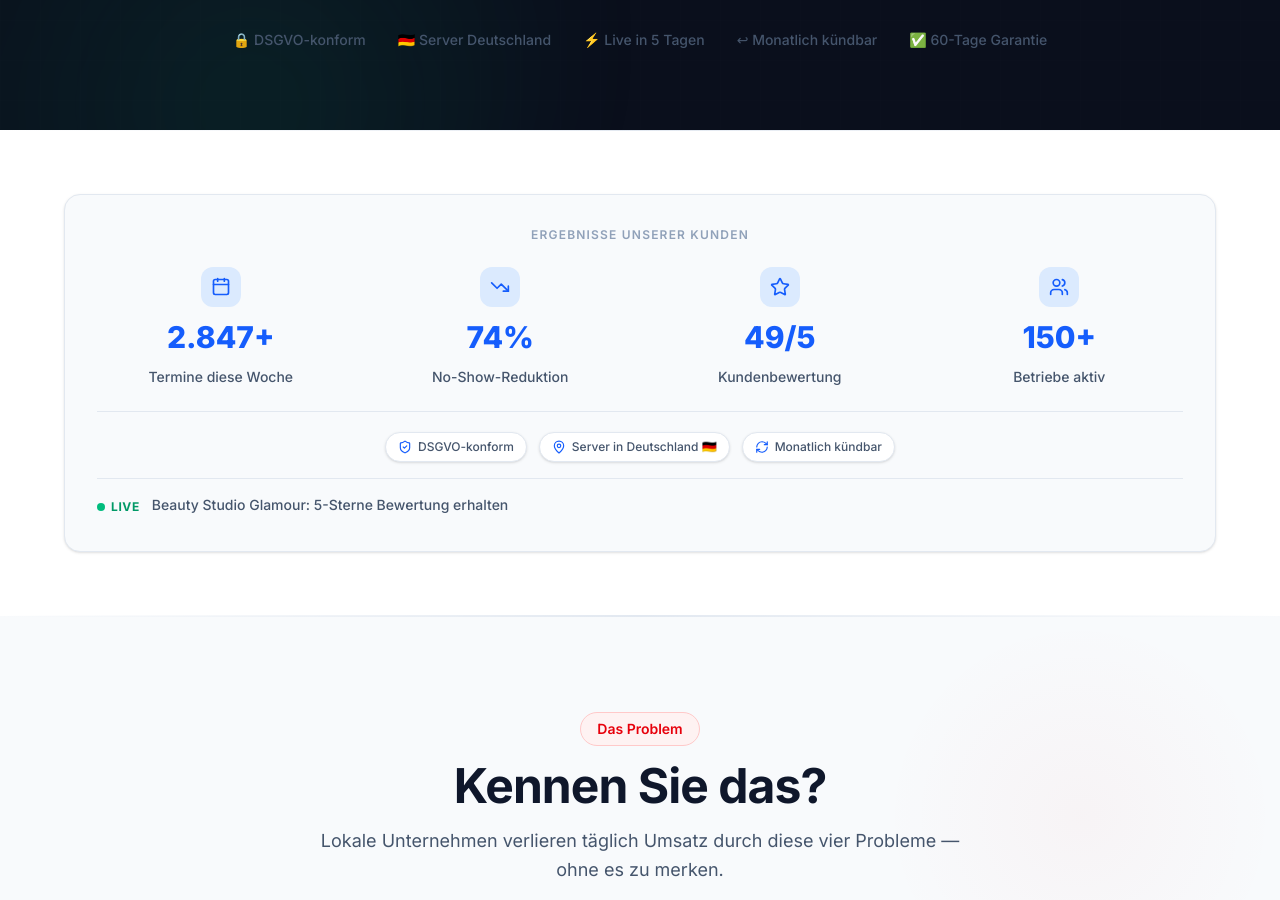
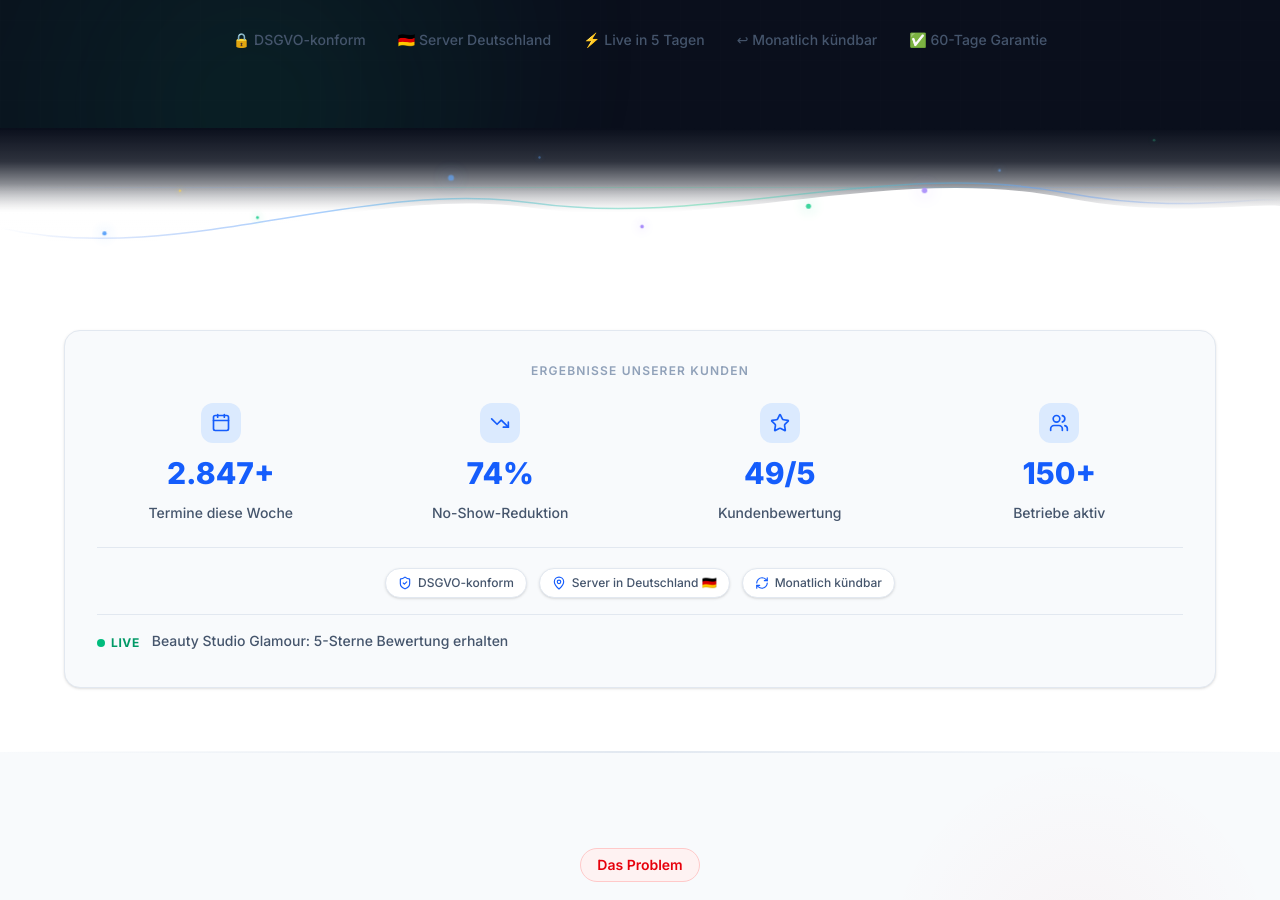
Before and after one commit to Isaledeals/ai-growth-system, a Next.js app: page / in a window 1280 px wide. Shown: the part 980-1880 px from the top of the page. Built offline with nearby package versions, Linux system fonts and the light colour scheme.

Commit message:
feat: Aufwind section transition — SVG wave + rising particles dark→light

```diff
--- a/app/globals.css
+++ b/app/globals.css
@@ -303,6 +303,15 @@ h1, h2, h3 {
   50%      { transform: translate(20px, -25px) scale(1.1); opacity: 1; }
 }
 
+/* ===== SectionTransition: Aufwind Rising Particles ===== */
+@keyframes aufwind-rise {
+  0%   { transform: translateY(0px) scale(0.8); opacity: 0; }
+  15%  { opacity: 1; }
+  50%  { transform: translateY(-55px) scale(1.1); opacity: 0.9; }
+  85%  { opacity: 0.4; }
+  100% { transform: translateY(-110px) scale(0.6); opacity: 0; }
+}
+
 /* ===== Accessibility ===== */
 
 *:focus-visible {
--- a/app/page.tsx
+++ b/app/page.tsx
@@ -1,6 +1,7 @@
 import dynamic from "next/dynamic";
 import Navbar from "@/components/marketing/Navbar";
 import HeroSection from "@/components/marketing/HeroSection";
+import SectionTransition from "@/components/marketing/SectionTransition";
 import Footer from "@/components/marketing/Footer";
 import ClientOverlays from "@/components/marketing/ClientOverlays";
 import FAQSchema from "@/components/marketing/FAQSchema";
@@ -23,6 +24,7 @@ export default function Home() {
       <Navbar />
       <main>
         <HeroSection />
+        <SectionTransition />
         <SocialProofBar />
         <ProblemSection />
         <ModulesSection />
--- /dev/null
+++ b/components/marketing/SectionTransition.tsx
@@ -0,0 +1,110 @@
+'use client'
+
+/**
+ * SectionTransition — Dark → Light
+ *
+ * Visualisiert den "Aufwind"-Moment:
+ * Energie steigt aus dem dunklen Hero in den hellen Content.
+ * - SVG-Welle: weißes Feld wölbt sich nach oben (wie Luft die hebt)
+ * - Aufsteigende Leuchtpartikel die durch den Übergang driften
+ * - Gradient-Fade der die harte Kante weich macht
+ */
+
+const particles = [
+  { left: '8%',  delay: '0s',   size: 5,  color: '#60A5FA', dur: '3.2s' },
+  { left: '20%', delay: '0.6s', size: 3,  color: '#34D399', dur: '2.8s' },
+  { left: '35%', delay: '1.1s', size: 6,  color: '#60A5FA', dur: '3.5s' },
+  { left: '50%', delay: '0.3s', size: 4,  color: '#A78BFA', dur: '3.0s' },
+  { left: '63%', delay: '0.9s', size: 5,  color: '#34D399', dur: '2.6s' },
+  { left: '78%', delay: '0.4s', size: 3,  color: '#60A5FA', dur: '3.8s' },
+  { left: '90%', delay: '1.4s', size: 4,  color: '#34D399', dur: '2.9s' },
+  { left: '14%', delay: '1.8s', size: 2,  color: '#FCD34D', dur: '3.3s' },
+  { left: '42%', delay: '2.1s', size: 3,  color: '#60A5FA', dur: '2.7s' },
+  { left: '72%', delay: '1.5s', size: 5,  color: '#A78BFA', dur: '3.6s' },
+]
+
+export default function SectionTransition() {
+  return (
+    <div
+      className="pointer-events-none relative z-10 overflow-hidden"
+      style={{ height: '140px', marginTop: '-2px', marginBottom: '-2px' }}
+      aria-hidden="true"
+    >
+      {/* Dark → transparent gradient fade (top half) */}
+      <div
+        className="absolute inset-x-0 top-0"
+        style={{
+          height: '60%',
+          background: 'linear-gradient(to bottom, #0A0F1C 0%, rgba(10,15,28,0.85) 40%, transparent 100%)',
+        }}
+      />
+
+      {/* White → transparent gradient fade (bottom half) */}
+      <div
+        className="absolute inset-x-0 bottom-0"
+        style={{
+          height: '60%',
+          background: 'linear-gradient(to top, #FFFFFF 0%, rgba(255,255,255,0.9) 40%, transparent 100%)',
+        }}
+      />
+
+      {/* SVG Wave — white wölbt sich nach oben (Aufwind-Form) */}
+      <svg
+        viewBox="0 0 1440 140"
+        preserveAspectRatio="none"
+        xmlns="http://www.w3.org/2000/svg"
+        className="absolute inset-0 h-full w-full"
+      >
+        {/* Glowing blue line along the wave crest */}
+        <path
+          d="M0,100 C200,140 400,50 600,75 C800,100 1000,30 1200,65 C1320,85 1400,70 1440,72"
+          fill="none"
+          stroke="url(#wave-glow)"
+          strokeWidth="1.5"
+          opacity="0.6"
+        />
+        {/* Main white wave fill */}
+        <path
+          d="M0,105 C200,145 400,55 600,80 C800,105 1000,35 1200,70 C1320,90 1400,75 1440,78 L1440,140 L0,140 Z"
+          fill="white"
+        />
+        <defs>
+          <linearGradient id="wave-glow" x1="0%" y1="0%" x2="100%" y2="0%">
+            <stop offset="0%"   stopColor="#2563EB" stopOpacity="0" />
+            <stop offset="25%"  stopColor="#60A5FA" stopOpacity="0.9" />
+            <stop offset="55%"  stopColor="#34D399" stopOpacity="0.7" />
+            <stop offset="80%"  stopColor="#60A5FA" stopOpacity="0.8" />
+            <stop offset="100%" stopColor="#2563EB" stopOpacity="0" />
+          </linearGradient>
+        </defs>
+      </svg>
+
+      {/* Rising particles through the transition zone */}
+      {particles.map((p, i) => (
+        <div
+          key={i}
+          className="absolute rounded-full"
+          style={{
+            left: p.left,
+            bottom: '20px',
+            width: `${p.size}px`,
+            height: `${p.size}px`,
+            background: p.color,
+            boxShadow: `0 0 ${p.size * 3}px ${p.color}, 0 0 ${p.size * 6}px ${p.color}60`,
+            animation: `aufwind-rise ${p.dur} ease-in-out ${p.delay} infinite`,
+          }}
+        />
+      ))}
+
+      {/* Subtle horizontal shimmer at the wave crest */}
+      <div
+        className="absolute inset-x-0"
+        style={{
+          top: '42%',
+          height: '1px',
+          background: 'linear-gradient(90deg, transparent 0%, rgba(96,165,250,0.15) 20%, rgba(52,211,153,0.25) 50%, rgba(96,165,250,0.15) 80%, transparent 100%)',
+        }}
+      />
+    </div>
+  )
+}
```
